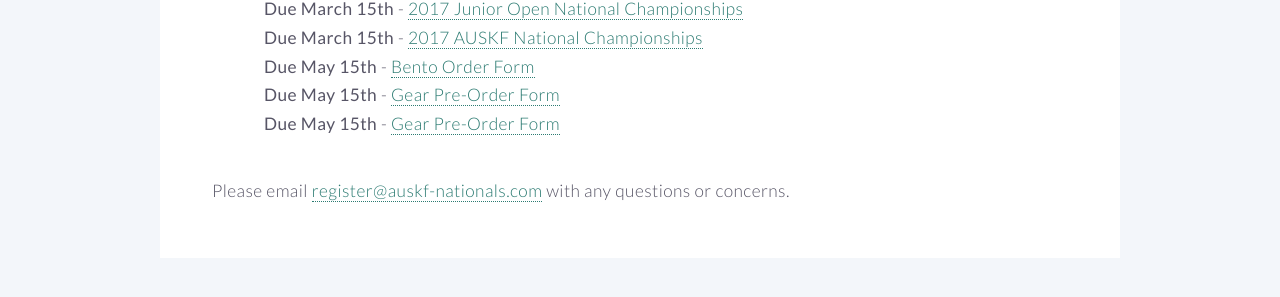
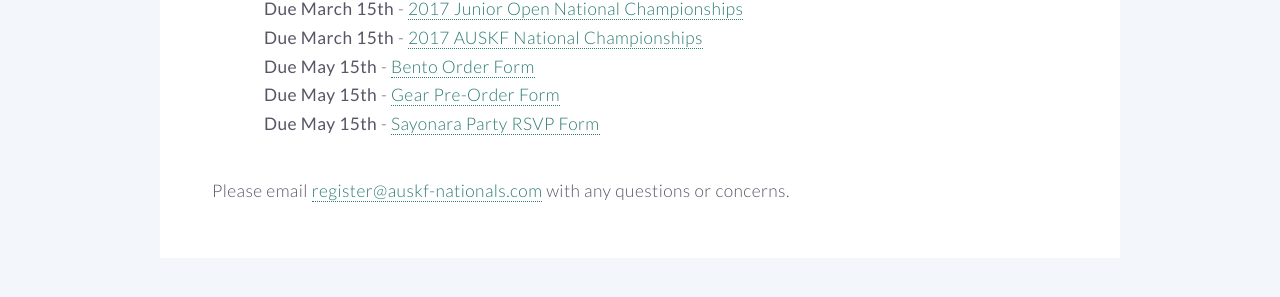
Before and after one commit to auskf-web/auskf-nationals.github.io, a Jekyll site: the page built from register.html, in a window 1280 px wide and 900 px high, scrolled down 658 px. Shown: the part 434-731 px from the top of the window. Built offline with Jekyll 4.4.1, drawn with Linux system fonts in a browser that asks for light colours.

Commit message:
Sayonara Party text fix

```diff
--- a/register.html
+++ b/register.html
@@ -44,7 +44,7 @@ layout: default
 					<li><strong>Due March 15th</strong> - <a href="https://goo.gl/forms/dMqDhSsxdGVqYYfe2" target="blank">2017 AUSKF National Championships</a></li>
 					<li><strong>Due May 15th</strong> - <a href="https://goo.gl/forms/fSHYfwwbWb2usdNw1" target="blank">Bento Order Form</a></li>
 					<li><strong>Due May 15th </strong>- <a href="https://goo.gl/forms/PhXmqoTwLgHfQQlz2" target="blank">Gear Pre-Order Form</a></li>
-					<li><strong>Due May 15th </strong>- <a href="https://goo.gl/forms/B0cwvU8Fj0cpN7TW2" target="blank">Gear Pre-Order Form</a></li>
+					<li><strong>Due May 15th </strong>- <a href="https://goo.gl/forms/B0cwvU8Fj0cpN7TW2" target="blank">Sayonara Party RSVP Form</a></li>
 			    </ul>
 
 				<br>
```
